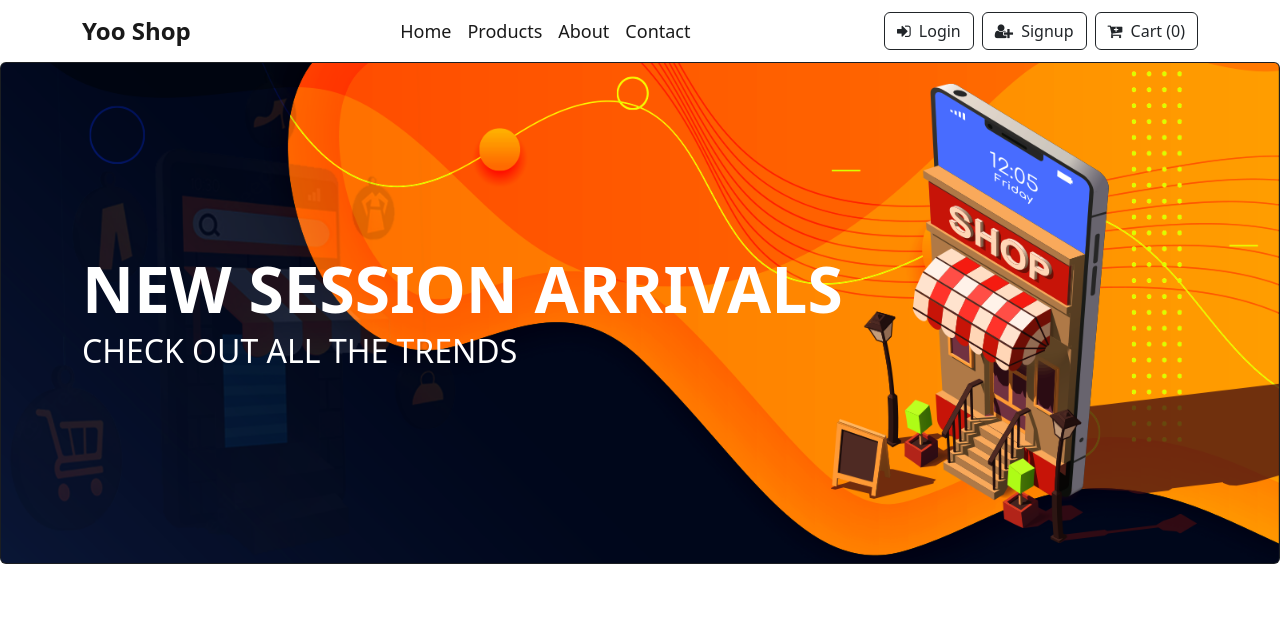
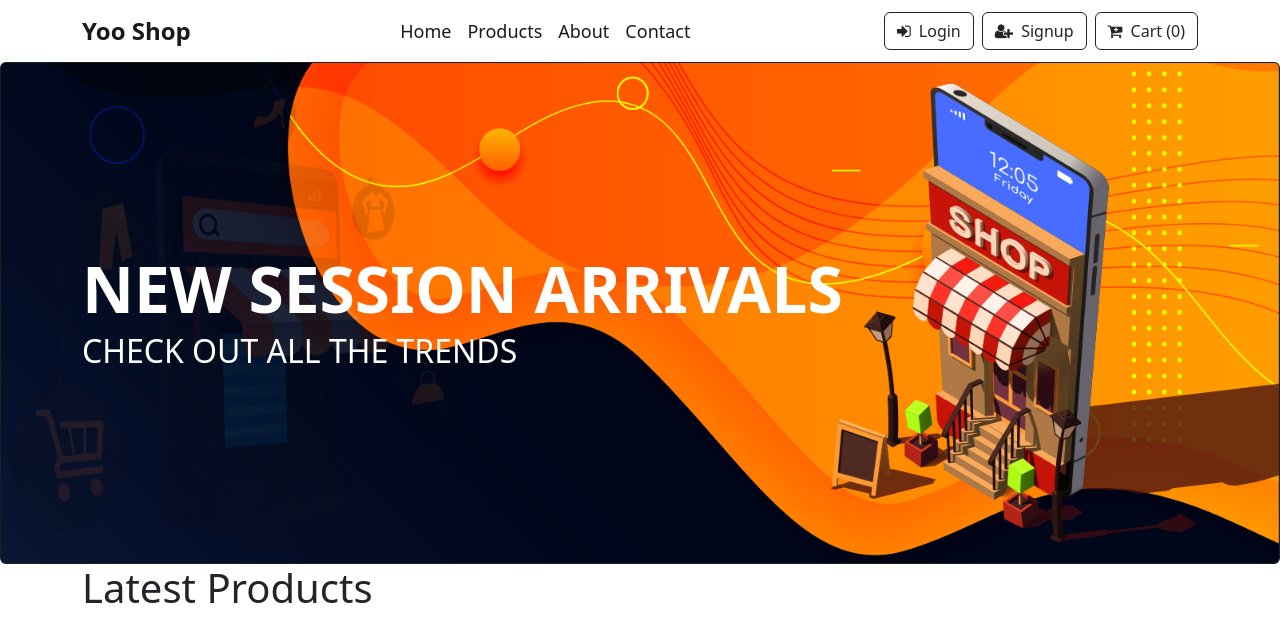
Before and after one commit to Apurbo-cse/E-commerce-ReactJs-Redux-with-Fetch-API, a React (Create React App) app: page / in a window 1280 px wide. Shown: the top 642 px of the page. Built offline with nearby package versions, Linux system fonts and the light colour scheme; no server answers.

Commit message:
Latest Products

```diff
--- a/src/component/Products.js
+++ b/src/component/Products.js
@@ -1,7 +1,6 @@
-import React , {useState, useEffect} from 'react'
+import React, { useState, useEffect } from "react";
 
 const Products = () => {
-
   const [data, setData] = useState([]);
   const [filter, setFilter] = useState(data);
   const [loading, setLoading] = useState([]);
@@ -9,30 +8,34 @@ const Products = () => {
   let componentMounted = true;
 
   useEffect(() => {
-
-          const getProducts = async() =>{
+    const getProducts = async () => {
       setLoading(true);
       const response = await fetch("https://fakestoreapi.com/products");
-               if(componentMounted){
+      if (componentMounted) {
         setData(await response.clone().json());
         setFilter(await response.json());
         setLoading(false);
-                    console.log(filter)
+        console.log(filter);
       }
 
       return () => {
         componentMounted = false;
-               }
-          }
+      };
+    };
     getProducts();
-
-     },[]);
+  }, []);
 
   return (
     <>
+      <div className="container">
+        <div className="row">
+          <div className="col-12">
+            <h1>Latest Products</h1>
+          </div>
+        </div>
+      </div>
+    </>
+  );
+};
 
-    </>
-  )
-}
-
-export default Products
+export default Products;
```
Lines whose indentation alone changed are shown as unchanged.
